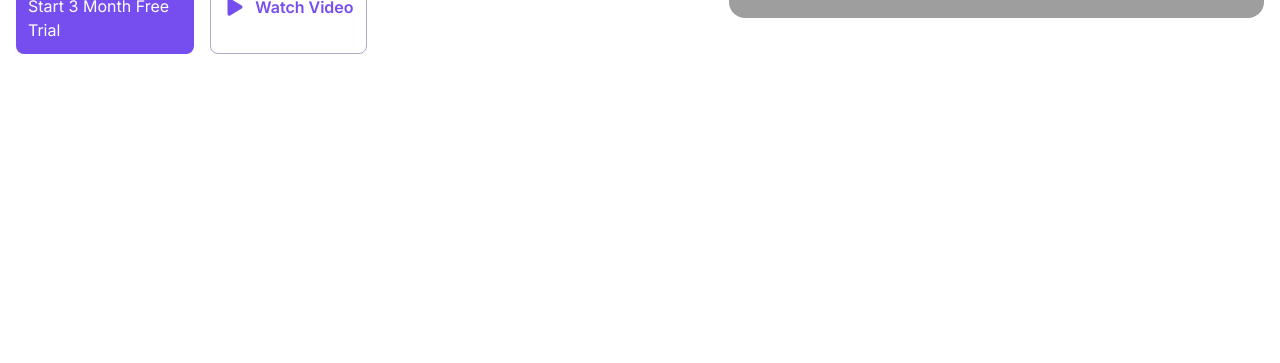
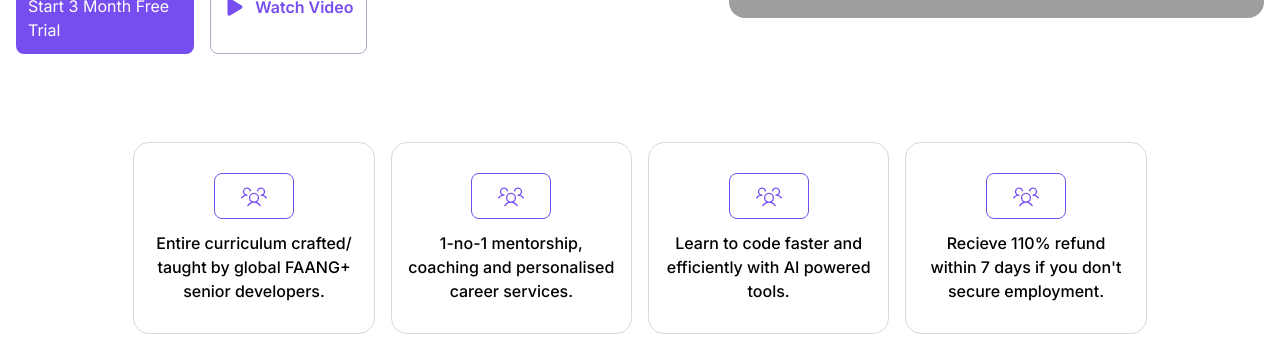
Before and after one commit to ShahzadAliSoomro/Mentorship-project, a Next.js app: page / in a window 1280 px wide. Shown: the part 680-1043 px from the top of the page. Before the commit the page ends 800 px from the top, so only its background shows below. Built offline with nearby package versions, Linux system fonts and the light colour scheme; grey boxes are pictures that could not be loaded.

Commit message:
categories done

```diff
--- /dev/null
+++ b/app/components/Categories.tsx
@@ -0,0 +1,52 @@
+import React from "react";
+import { PiUsersThreeLight } from "react-icons/pi";
+
+const boxes = [
+  {
+    id: 1,
+    icon: <PiUsersThreeLight className="text-[#764DEF] w-7 h-7" />,
+    text: "Entire curriculum crafted/ taught by global FAANG+ senior developers.",
+  },
+  {
+    id: 2,
+    icon: <PiUsersThreeLight className="text-[#764DEF] w-7 h-7" />,
+    text: "1-no-1 mentorship, coaching and personalised career services.",
+  },
+  {
+    id: 3,
+    icon: <PiUsersThreeLight className="text-[#764DEF] w-7 h-7" />,
+    text: "Learn to code faster and efficiently with AI powered tools.",
+  },
+  {
+    id: 4,
+    icon: <PiUsersThreeLight className="text-[#764DEF] w-7 h-7" />,
+    text: "Recieve 110% refund within 7 days if you don't secure employment.",
+  },
+];
+
+export default function Categories() {
+  return (
+    <div className="w-full">
+      <div className="container mx-auto p-8">
+        <div className="flex pt-10 justify-center">
+          <div className="w-full grid grid-cols-1 gap-4 sm:grid-cols-2 md:grid-cols-3 lg:grid-cols-4 lg:w-10/12">
+            {boxes.map((box) => (
+              <div className="border border-[#D9D9D9] rounded-2xl h-48 overflow-auto relative flex flex-col justify-center">
+                <div className="p-4 flex justify-center items-center">
+                  <div className="flex flex-col gap-3 items-center">
+                    <div className="flex justify-center items-center w-20 border rounded-lg p-2 border-[#764DEF]">
+                      <span>{box.icon}</span>
+                    </div>
+                    <p className="text-sm lg:text-base font-medium w-full text-center">
+                      {box.text}
+                    </p>
+                  </div>
+                </div>
+              </div>
+            ))}
+          </div>
+        </div>
+      </div>
+    </div>
+  );
+}
--- a/app/components/Hero.tsx
+++ b/app/components/Hero.tsx
@@ -7,7 +7,7 @@ export default function Hero() {
   return (
     <div className="w-full">
       <div className="container mx-auto p-4">
-        <div className="flex justify-between items-center">
+        <div className="flex justify-between items-center flex-wrap lg:flex-nowrap gap-8 lg:gap-0">
           <div className="flex flex-col gap-8 w-full lg:w-8/12">
             <div className="flex flex-col gap-3 font-medium">
               <div className="flex gap-3">
@@ -56,7 +56,7 @@ export default function Hero() {
               <span className="border-b border-black uppercase">top 1%</span>{" "}
               sortware developer.
             </p>
-            <div className="flex gap-4">
+            <div className="flex gap-4 flex-wrap md:flex-nowrap">
               <div className="w-full lg:w-3/12 flex justify-center p-3 bg-[#764DEF] text-white rounded-lg">
                 <p>Start 3 Month Free Trial</p>
               </div>
--- a/app/components/HeroVideo.tsx
+++ b/app/components/HeroVideo.tsx
@@ -1,7 +1,7 @@
 import React from 'react';
 
 export default function HeroVideo() {
-  const videoLink = 'https://www.youtube.com/watch?v=JYD4UZiGKgY';
+  const videoLink = 'https://www.youtube.com/watch?v=66XwG1CLHuU&pp=ygUUaW50cm9kdWN0aW9uIHByb2R1Y3Q%3D';
   const videoId = new URL(videoLink).searchParams.get('v');
 
   return (
--- a/app/page.tsx
+++ b/app/page.tsx
@@ -1,11 +1,13 @@
 import Image from 'next/image'
 import Hero from './components/Hero'
+import Categories from './components/Categories'
 
 export default function Home() {
   return (
 
     <main className="pt-16">
       <Hero />
+      <Categories />
     </main>
   )
 }
```
